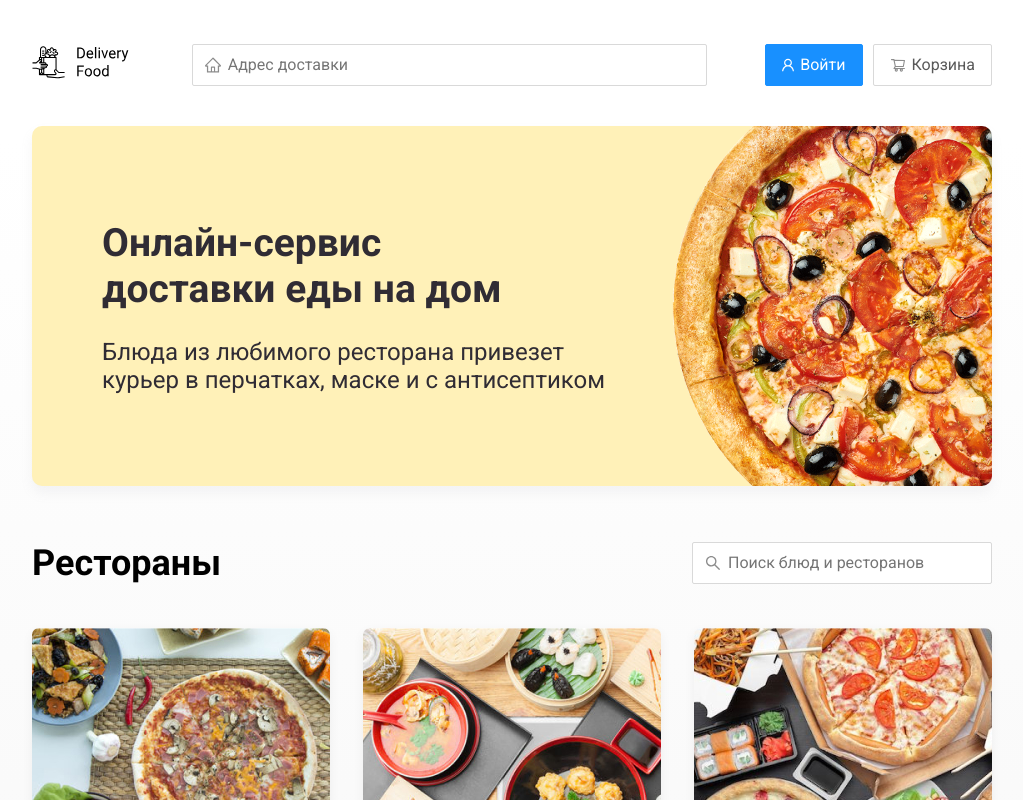
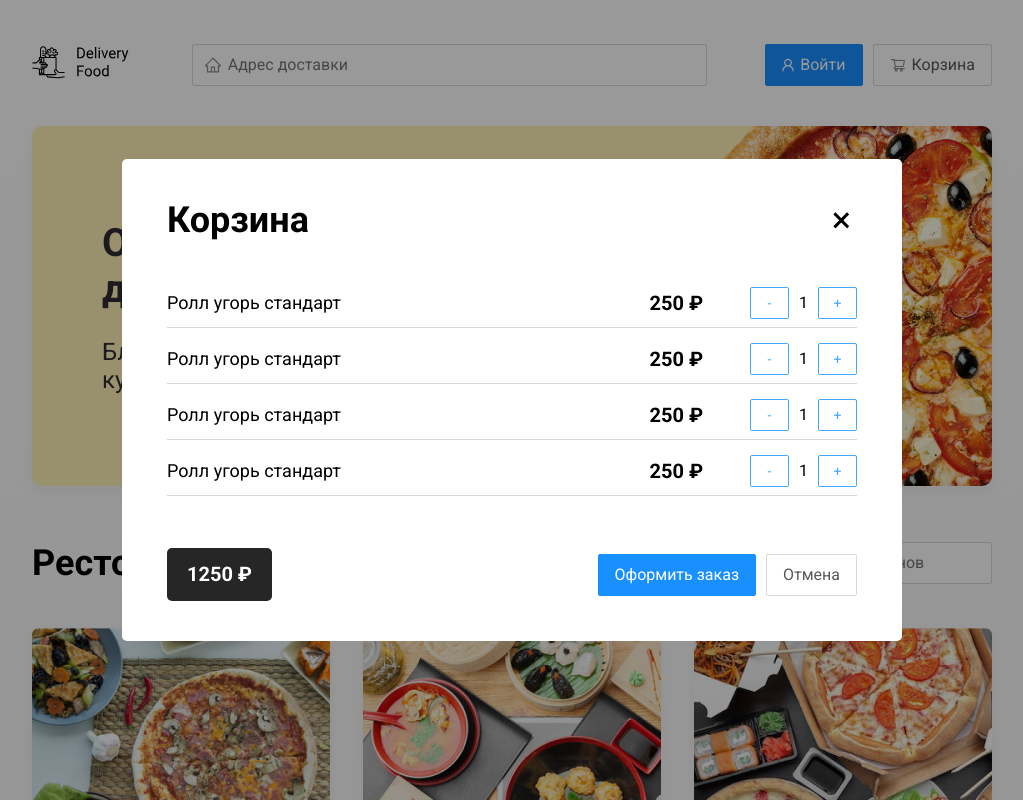
Before and after one commit to ufanatoly/delivery, a plain HTML site: page index.html in a window 1280 px wide. Both pictures are taken after a click on the button "Корзина". Shown: the top 800 px of the page, without its empty margins (128-1151 px from the left). Drawn offline with Linux system fonts and the light colour scheme.

Commit message:
Update index.html

```diff
--- a/index.html
+++ b/index.html
@@ -23,7 +23,7 @@
                     <img src="img/Vector.svg" alt="user" class="button-icon">
                     <span class="button-text"> Войти</span>
                 </button>
-                <button class="button">
+                <button class="button" id="cart-button">
                     <img src="img/shopping-cart.svg" alt="shopping-cart" class="button-icon">
                     <span class="button-text">Корзина</span>
                 </button>
@@ -169,6 +169,69 @@
             </div>
         </div>
     </footer>
+    <div class="modal">
+        <div class="modal-dialog">
+            <div class="modal-header">
+                <h3 class="modal-title">Корзина</h3>
+                <button class="close">&times;</button>
+            </div>
+            <div class="model-body">
+                <div class="food-row">
+                    <span class="food-name">Ролл угорь стандарт</span>
+                    <strong class="food-price">250 ₽</strong>
+                    <div class="food-counter">
+                        <button class="counter-button">-</button>
+                        <span class="counter">1</span>
+                        <button class="counter-button">+</button>
+                    </div>
+
+                </div>
+
+                <div class="food-row">
+                    <span class="food-name">Ролл угорь стандарт</span>
+                    <strong class="food-price">250 ₽</strong>
+                    <div class="food-counter">
+                        <button class="counter-button">-</button>
+                        <span class="counter">1</span>
+                        <button class="counter-button">+</button>
+                    </div>
+
+                </div>
+
+                <div class="food-row">
+                    <span class="food-name">Ролл угорь стандарт</span>
+                    <strong class="food-price">250 ₽</strong>
+                    <div class="food-counter">
+                        <button class="counter-button">-</button>
+                        <span class="counter">1</span>
+                        <button class="counter-button">+</button>
+                    </div>
+
+                </div>
+
+                <div class="food-row">
+                    <span class="food-name">Ролл угорь стандарт</span>
+                    <strong class="food-price">250 ₽</strong>
+                    <div class="food-counter">
+                        <button class="counter-button">-</button>
+                        <span class="counter">1</span>
+                        <button class="counter-button">+</button>
+                    </div>
+
+                </div>
+
+
+            </div>
+            <div class="modal-footer">
+                <span class="modal-pricetag">1250 ₽</span>
+                <div class="footer-buttons">
+                    <button class="button button-primary">Оформить заказ</button>
+                    <button class="button">Отмена</button>
+                </div>
+            </div>
+        </div>
+
+    </div>
     <script src="js/wow.min.js"></script>
     <script src="js/main.js"></script>
 </body>
```
